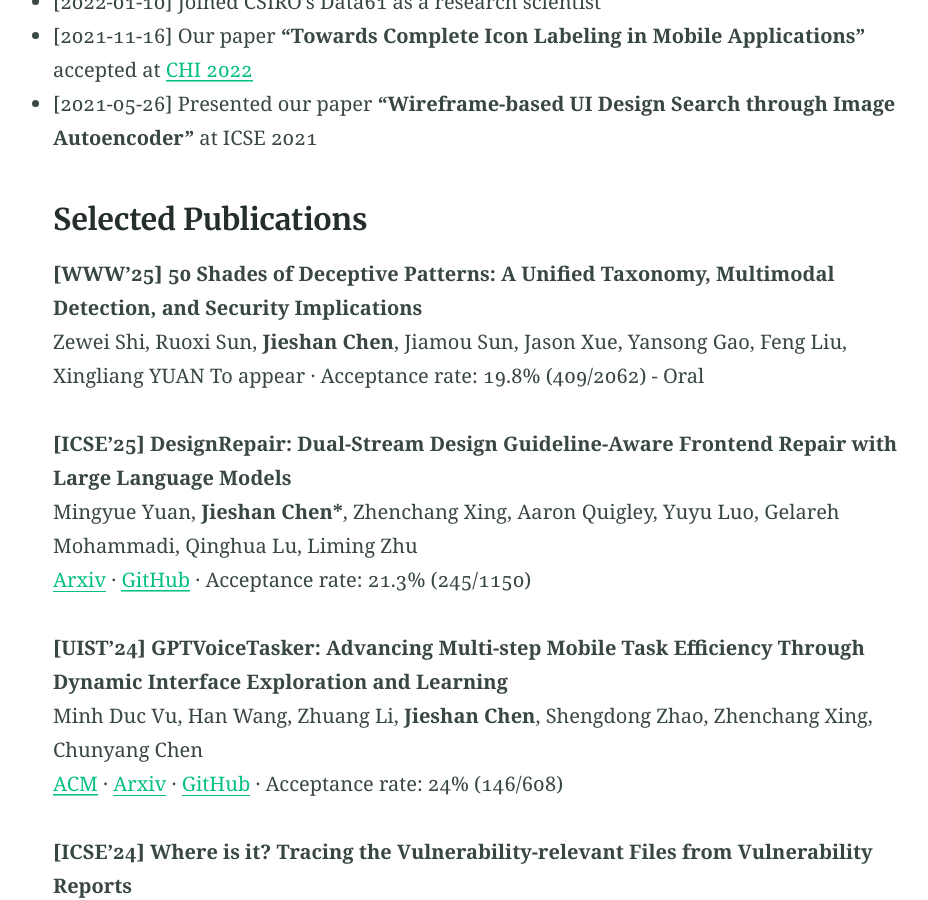
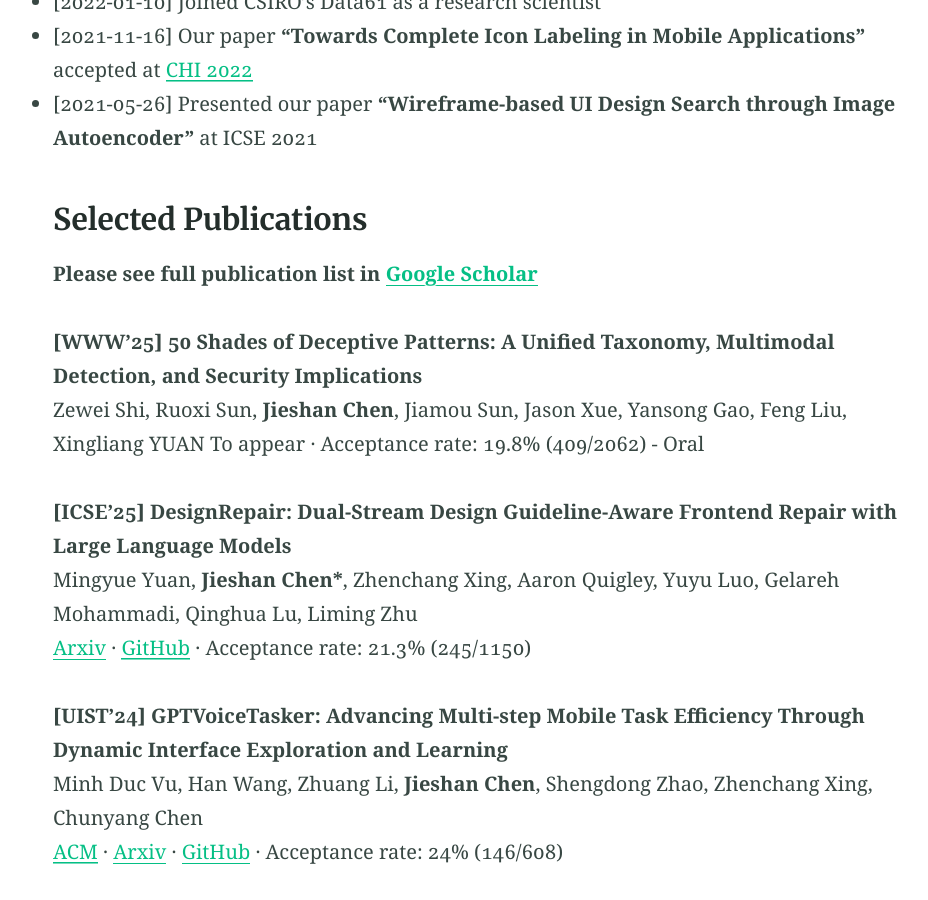
Before and after one commit to chenjshnn/chenjshnn.github.io, a Jekyll site: the page built from index.md, in a window 1280 px wide and 900 px high, scrolled down 1992 px. Shown: the whole window, without its empty margins (155-1083 px from the left). Built offline with Jekyll 4.4.1, drawn with Linux system fonts in a browser that asks for light colours.

Commit message:
Update index.md

```diff
--- a/index.md
+++ b/index.md
@@ -46,6 +46,8 @@ Jieshan has published many papers at top-tier CORE A* ranked conferences/journal
 
 
 ### Selected Publications
+
+**Please see full publication list in [Google Scholar](https://scholar.google.com/citations?user=slrzj8kAAAAJ)**
 
 **[WWW'25] 50 Shades of Deceptive Patterns: A Unified Taxonomy, Multimodal Detection, and Security Implications** <br />
 Zewei Shi, Ruoxi Sun, **Jieshan Chen**, Jiamou Sun, Jason Xue, Yansong Gao, Feng Liu, Xingliang YUAN
```
